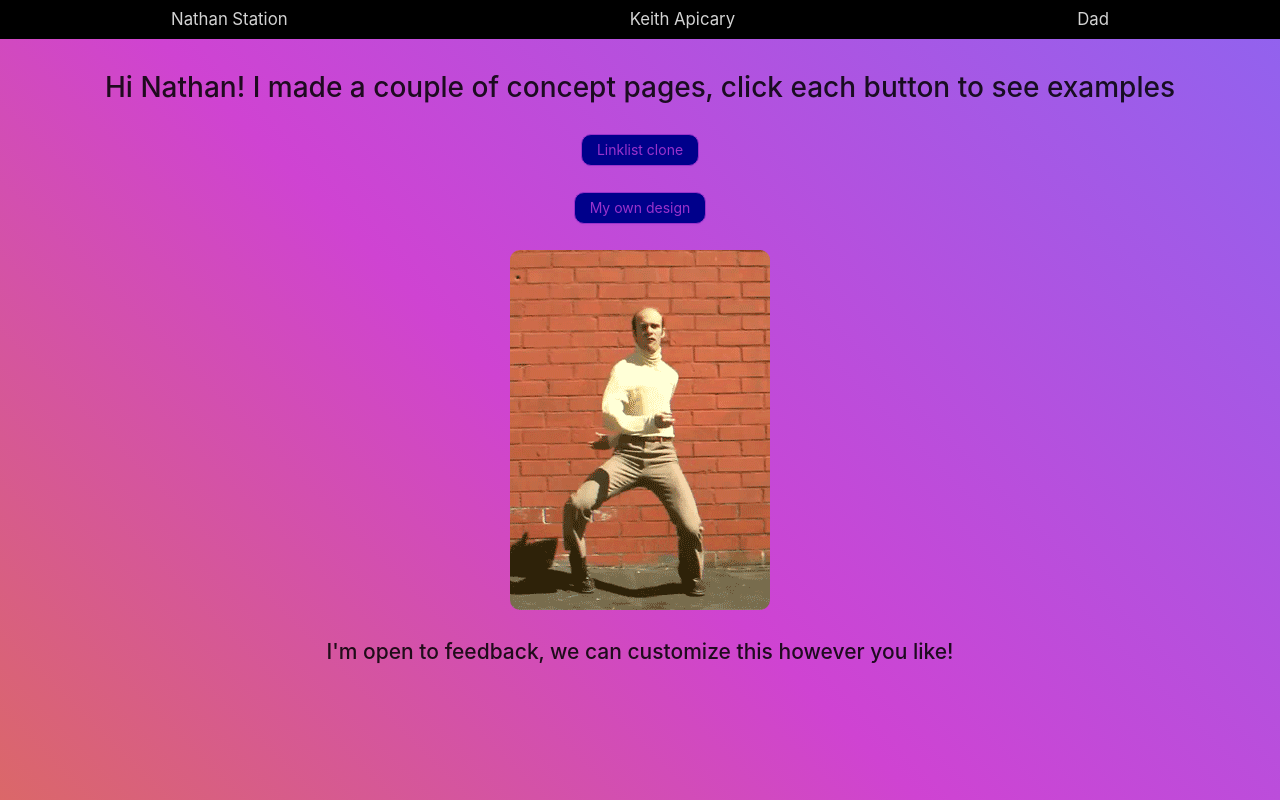
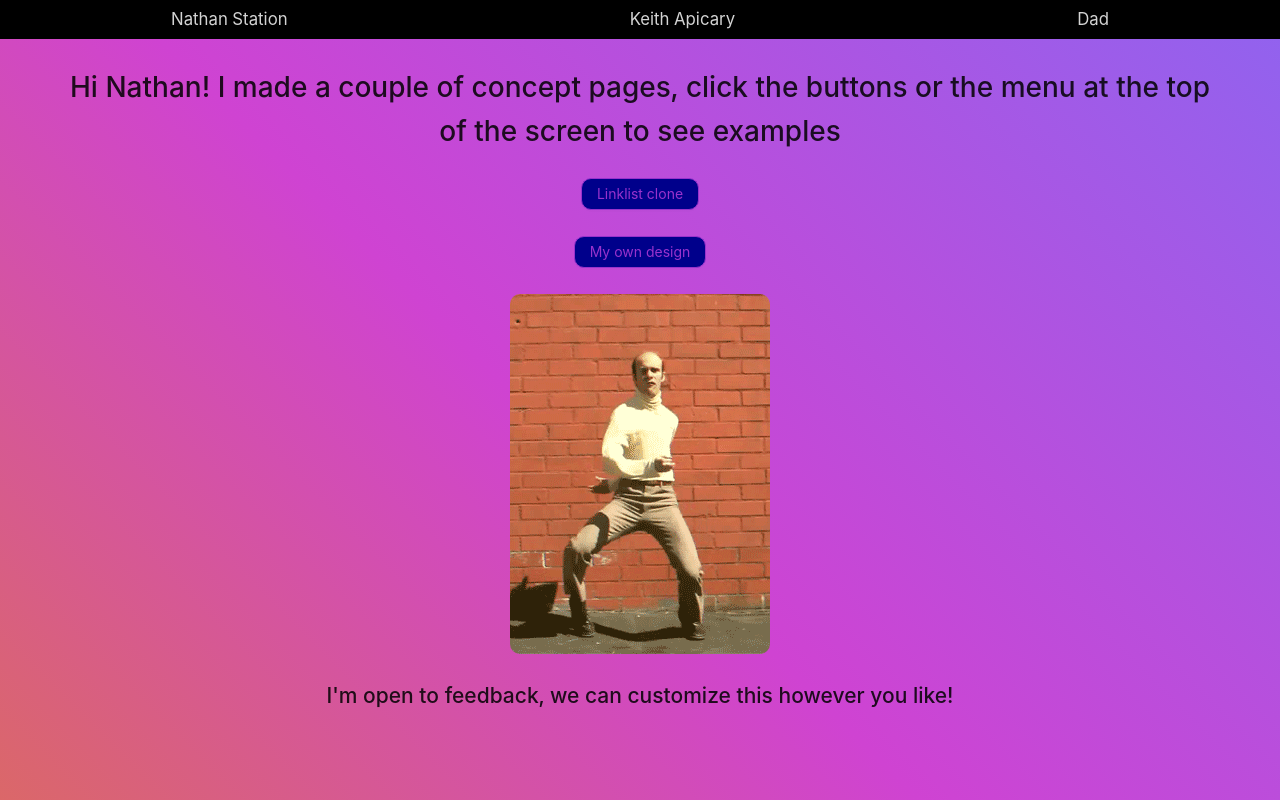
Before and after one commit to lyndsiWilliams/nathan-station, a React (Create React App) app in the folder client/: page / in a window 1280 px wide. Built offline with nearby package versions, Linux system fonts and the light colour scheme.

Commit message:
Description update

```diff
--- a/client/src/components/NathanStation.tsx
+++ b/client/src/components/NathanStation.tsx
@@ -29,7 +29,7 @@ const LandingPage = () => {
   return (
     <>
       <BackTop />
-      <h1 css={{...textMargin}}>Hi Nathan! I made a couple of concept pages, click each button to see examples</h1>
+      <h1 css={{...textMargin}}>Hi Nathan! I made a couple of concept pages, click the buttons or the menu at the top of the screen to see examples</h1>
       <StyledButton><Link to='/dad'>Linklist clone</Link></StyledButton>
       <StyledButton><Link to='/keith'>My own design</Link></StyledButton>
       <StyledImg src={noBonesDance} alt="Nathan Barnatt doing the No Bones Dance" />
```
